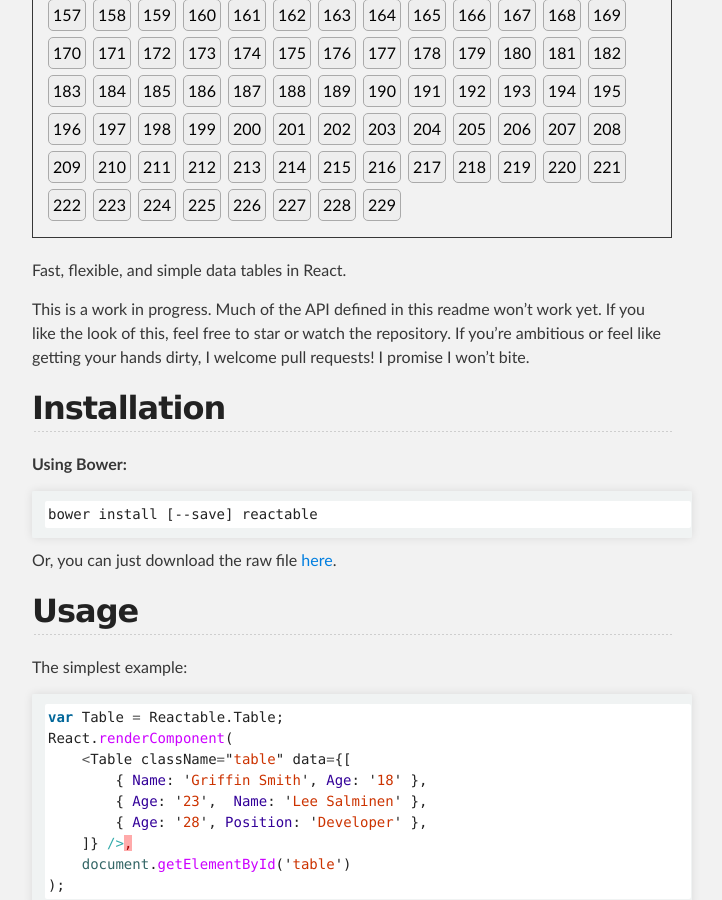
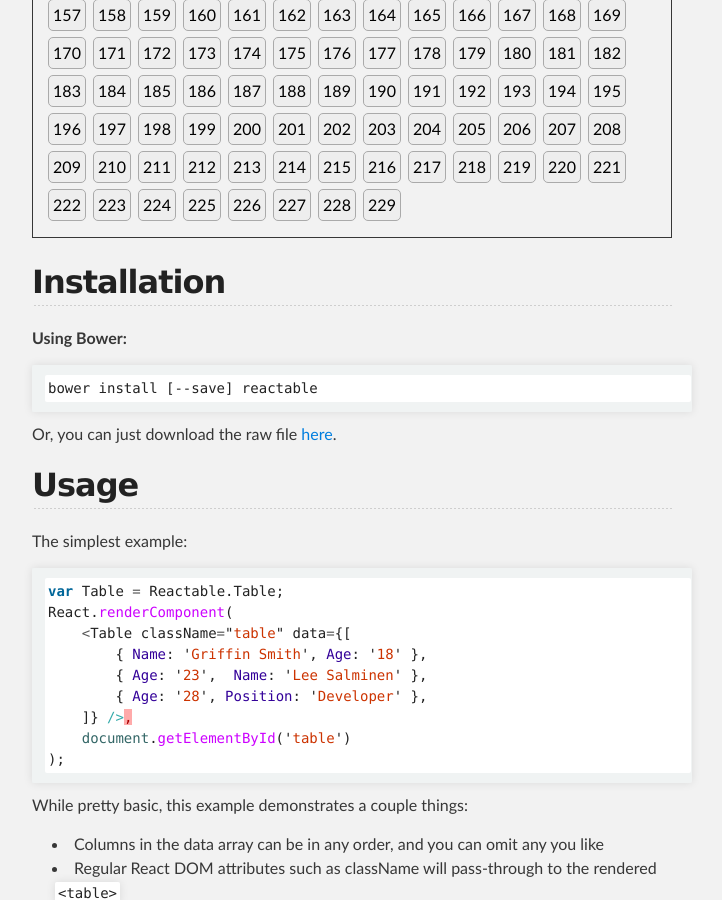
Before and after one commit to glittershark/reactable, a Jekyll site: the page built from index.md, in a window 1280 px wide and 900 px high, scrolled down 1374 px. Shown: the whole window, without its empty margins (288-1010 px from the left). Built offline with Jekyll 4.4.1, drawn with Linux system fonts in a browser that asks for light colours.

Commit message:
Get rid of leader for homepage

```diff
--- a/index.md
+++ b/index.md
@@ -4,12 +4,6 @@ title: Reactable
 demo_table: true
 ---
 
-Fast, flexible, and simple data tables in React.
-
-This is a work in progress. Much of the API defined in this readme won't work
-yet. If you like the look of this, feel free to star or watch the repository. If
-you're ambitious or feel like getting your hands dirty, I welcome pull requests!
-I promise I won't bite.
 
 ## Installation
 
```
